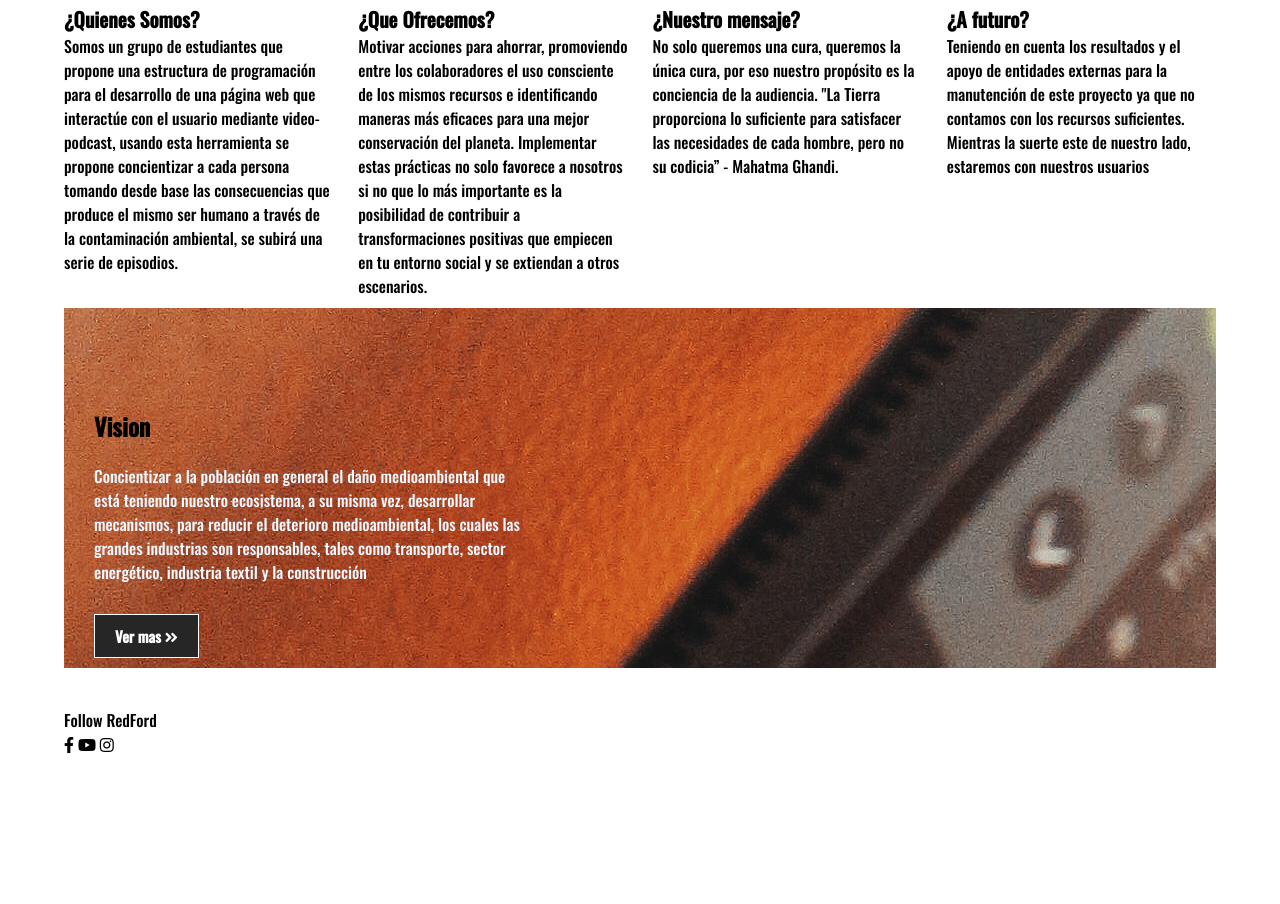
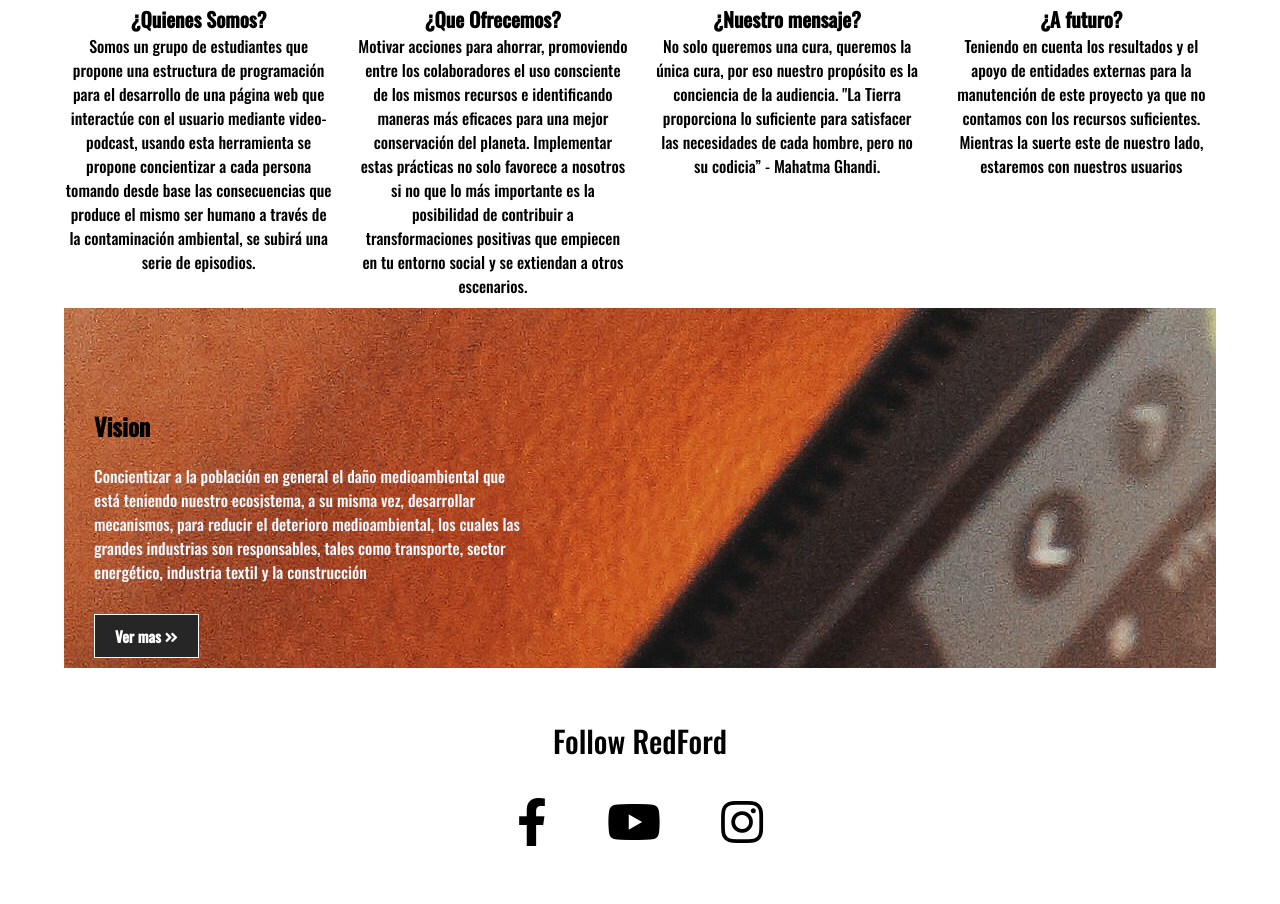
Before and after one commit to FrankDesarrollo/RedFord, a PHP site: page / in a window 1280 px wide. Shown: the part 866-1770 px from the top of the page. Before the commit the page ends 1619 px from the top, so only its background shows below. Run offline with PHP 8.4, Linux system fonts and the light colour scheme; some libraries are stand-ins or nearby versions.

Commit message:
Update Styles.css

```diff
--- a/Styles.css
+++ b/Styles.css
@@ -12,6 +12,7 @@ body {
 
    font-size: 16px;
    font-family: 'Oswald', sans-serif;
+
 
 
 
@@ -45,7 +46,7 @@ ul {
 }
 
 .nav-brand{
-    width: 100px;
+   width: 80px;
 
 }
 
@@ -126,6 +127,12 @@ ul {
    margin: 10px 0;
 
 
+
+   text-align: center;
+
+
+
+
 }
 
 .news-carsd img {
@@ -135,6 +142,7 @@ ul {
 }
 
 .news-carsd h3 {
+
    font-size: 20px;
    margin: 10xp 0;
 
@@ -148,6 +156,10 @@ ul {
    font-weight: bold;
 
 
+}
+.news-carsd p {
+
+   text-align: center;
 }
 
 .news-carsd a:hover {
@@ -180,3 +192,39 @@ margin: 10px 0 20px 0;
 
 
 }
+
+/* Social media*/
+.social {
+
+   margin: 50px;
+
+}
+
+.social p {
+   text-align: center;
+   font-size: 30px;
+   margin-bottom: 20px;
+
+}
+
+
+.links {
+   display: flex;
+   align-items: center;
+   justify-content: center;
+
+
+
+
+}
+
+.links a {
+
+   margin: 0 30px;
+
+}
+
+.links a {
+   font-size: 3rem;
+
+}
```
Lines whose indentation alone changed are shown as unchanged.
